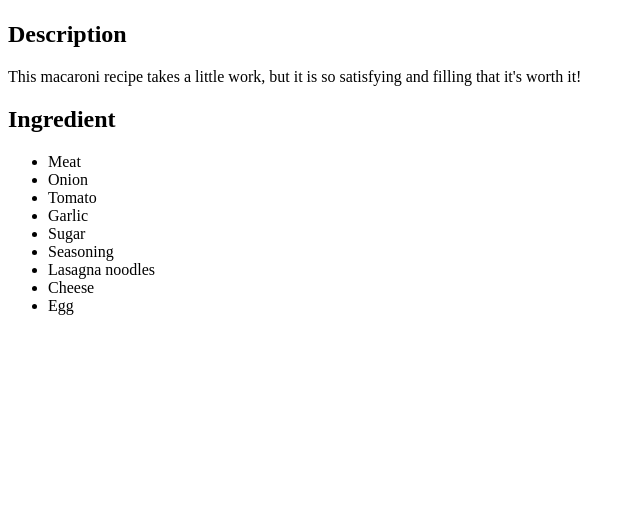
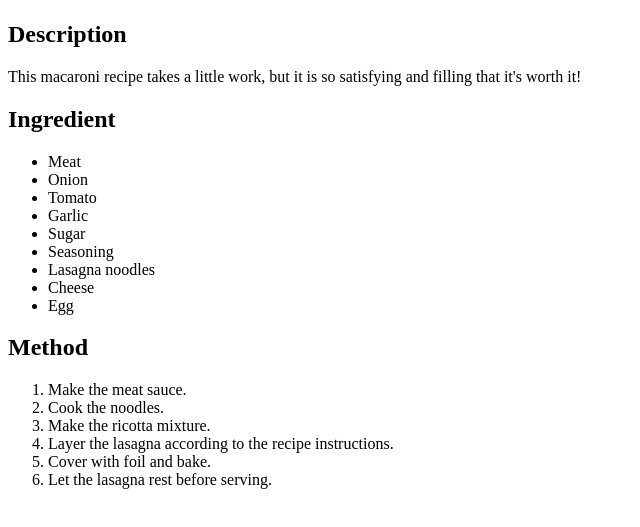
Before and after one commit to GitOfGod/odin-recipes, a plain HTML site: page recipes/macaroni.html in a window 1280 px wide. Shown: the part 99-626 px from the top of the page, without its empty margins (0-640 px from the left). Drawn offline with Linux system fonts and the light colour scheme.

Commit message:
feat: Add method to macaroni.html

```diff
--- a/recipes/macaroni.html
+++ b/recipes/macaroni.html
@@ -21,5 +21,14 @@
         <li>Cheese</li>
         <li>Egg</li>
     </ul>
+    <h2>Method</h2>
+    <ol>
+        <li>Make the meat sauce.</li>
+        <li>Cook the noodles.</li>
+        <li>Make the ricotta mixture.</li>
+        <li>Layer the lasagna according to the recipe instructions.</li>
+        <li>Cover with foil and bake.</li>
+        <li>Let the lasagna rest before serving.</li>
+    </ol>
 </body>
 </html>
```
